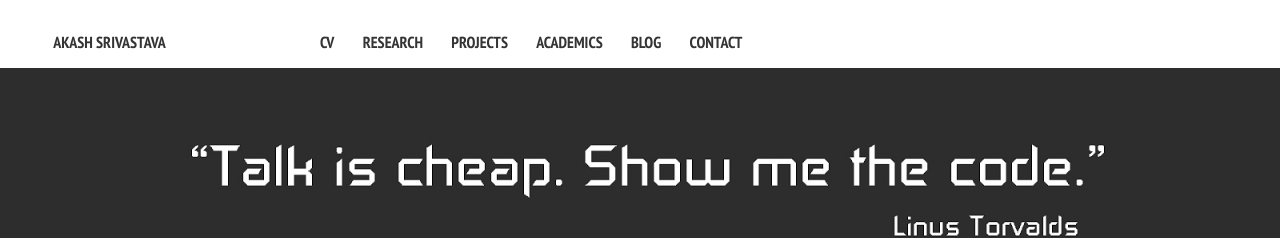
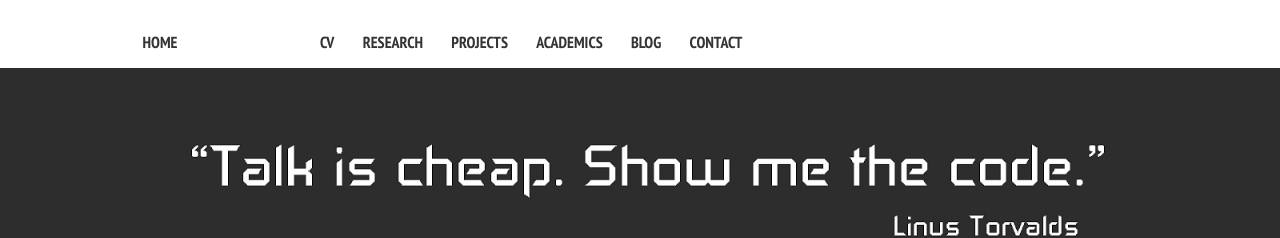
Before and after one commit to Akash1684/akash1684.github.io, a Jekyll site: the page built from index.md, in a window 1280 px wide. Shown: the top 238 px of the page. Built offline with Jekyll 4.4.1, drawn with Linux system fonts in a browser that asks for light colours; nearby versions of some CDN libraries.

Commit message:
Update _navigation.html

```diff
--- a/_includes/_navigation.html
+++ b/_includes/_navigation.html
@@ -1,7 +1,7 @@
 <div class="navigation-wrapper">
 	<div class="site-name">
-	        <a href="{{ site.url }}">{{ site.title }}</a>
-		<!---<center><a href="{{ site.url }}">HOME</a></center>-->
+	        <!---<a href="{{ site.url }}">{{ site.title }}</a> -->
+		<center><a href="{{ site.url }}">HOME</a></center>
 	</div><!-- /.site-name -->
 	<div class="top-navigation">
 		<nav role="navigation" id="site-nav" class="nav">
```
